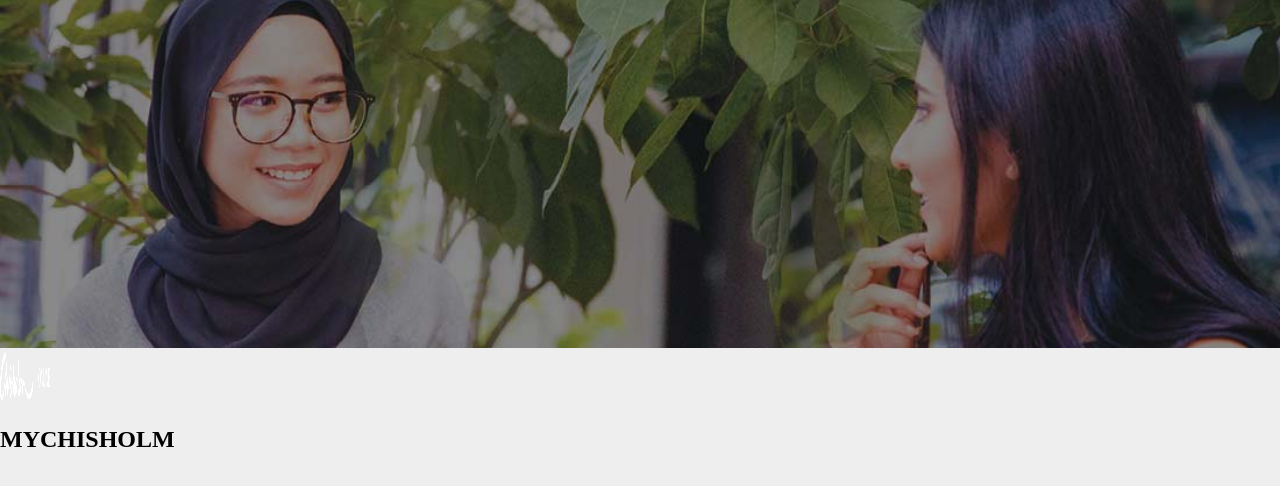
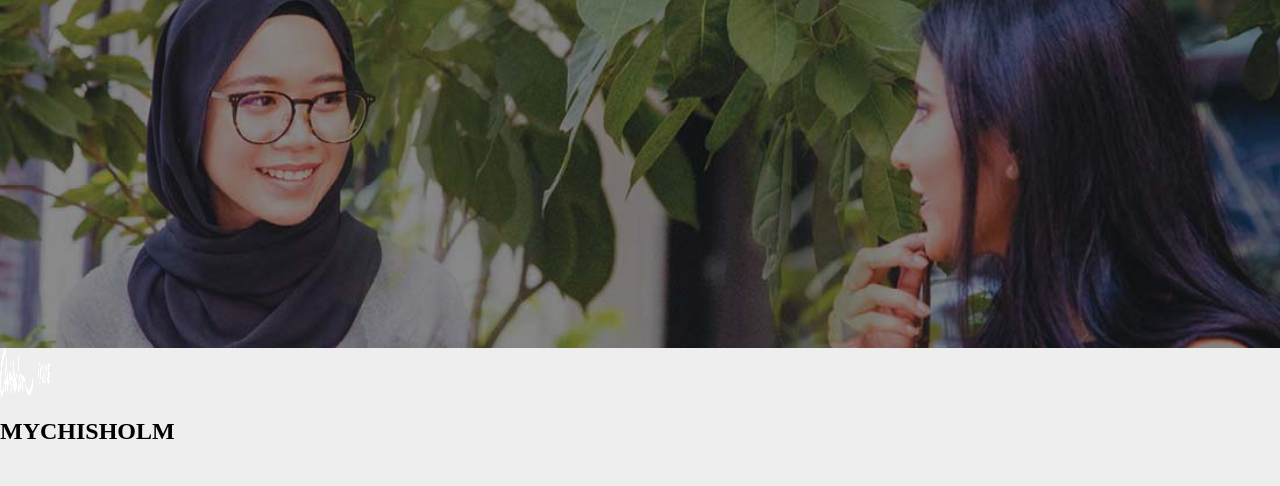
Before and after one commit to Zakiea/StudentServicePortal, a PHP site: page / in a window 1280 px wide. Shown: the part 91-577 px from the top of the page. Run offline with PHP 8.4, Linux system fonts and the light colour scheme.

Commit message:
added small changes

```diff
--- a/css/style.css
+++ b/css/style.css
@@ -87,6 +87,11 @@ margin-right: 5px;
 .banner_img #banner_id{
     width: 100%;
     height: fit-content;
+    display: inline;
+}
+.banner_img img{
+    display: inline-block;
+    vertical-align: middle;
 }
 
 /*enrollment page styles */
--- a/index.html
+++ b/index.html
@@ -33,12 +33,11 @@
 
 <section class="banner">
     <div class="banner_img">
-        <img id="banner_id" src="images/banner_image.jpg" alt="banner_image">
-        <div class="banner_text">
-            <div class="logo-img"><img src="images/chisholm-online-logo-white.png" alt="chisholm-online-logo-white">
+        <img id="banner_id" src="images/banner_image.jpg" alt="banner_image"> <!--download from chisholm's Official Website-->
+
+            <img src="images/chisholm-online-logo-white.png" alt="chisholm-online-logo-white"><!--Download from Chisholm's Website-->
             <h1>MYCHISHOLM</h1>
-            </div>
-        </div>
+
     </div>
 </section>
 
```
